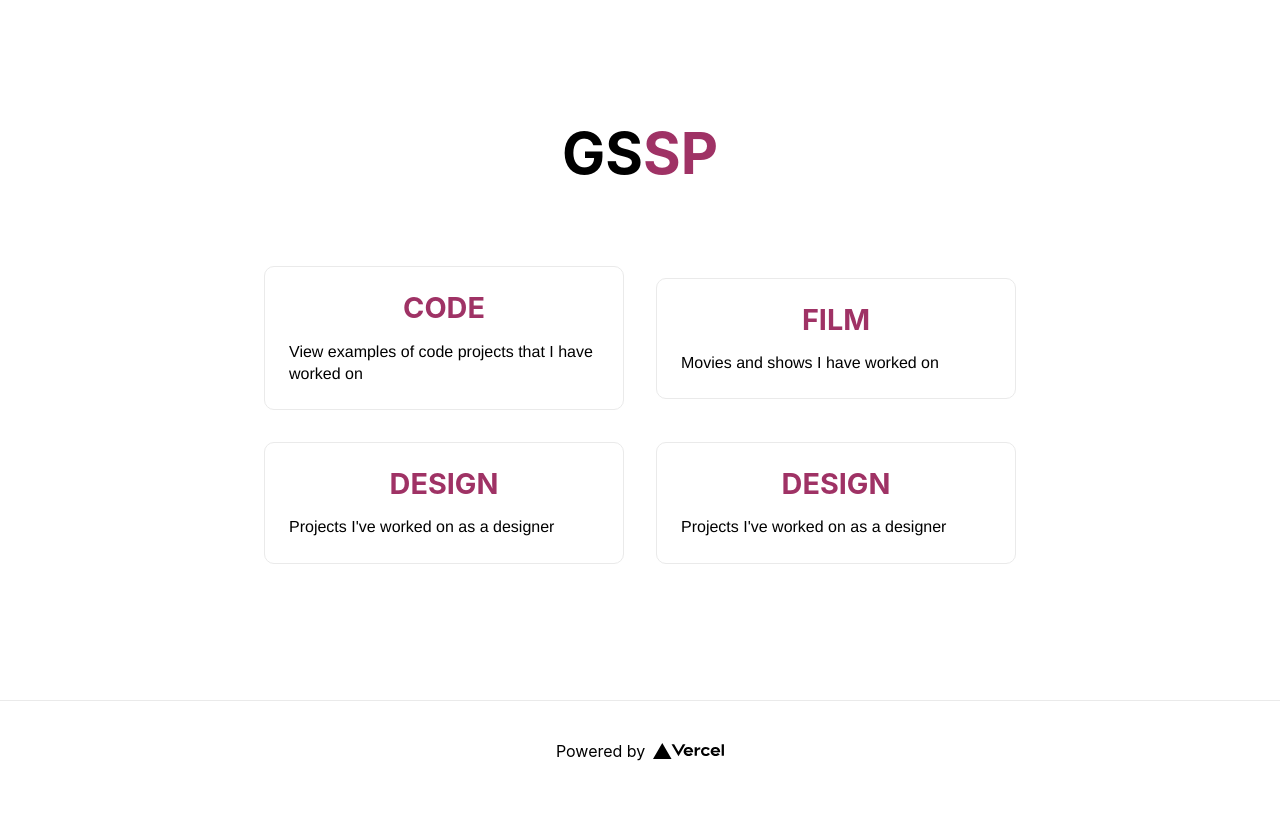
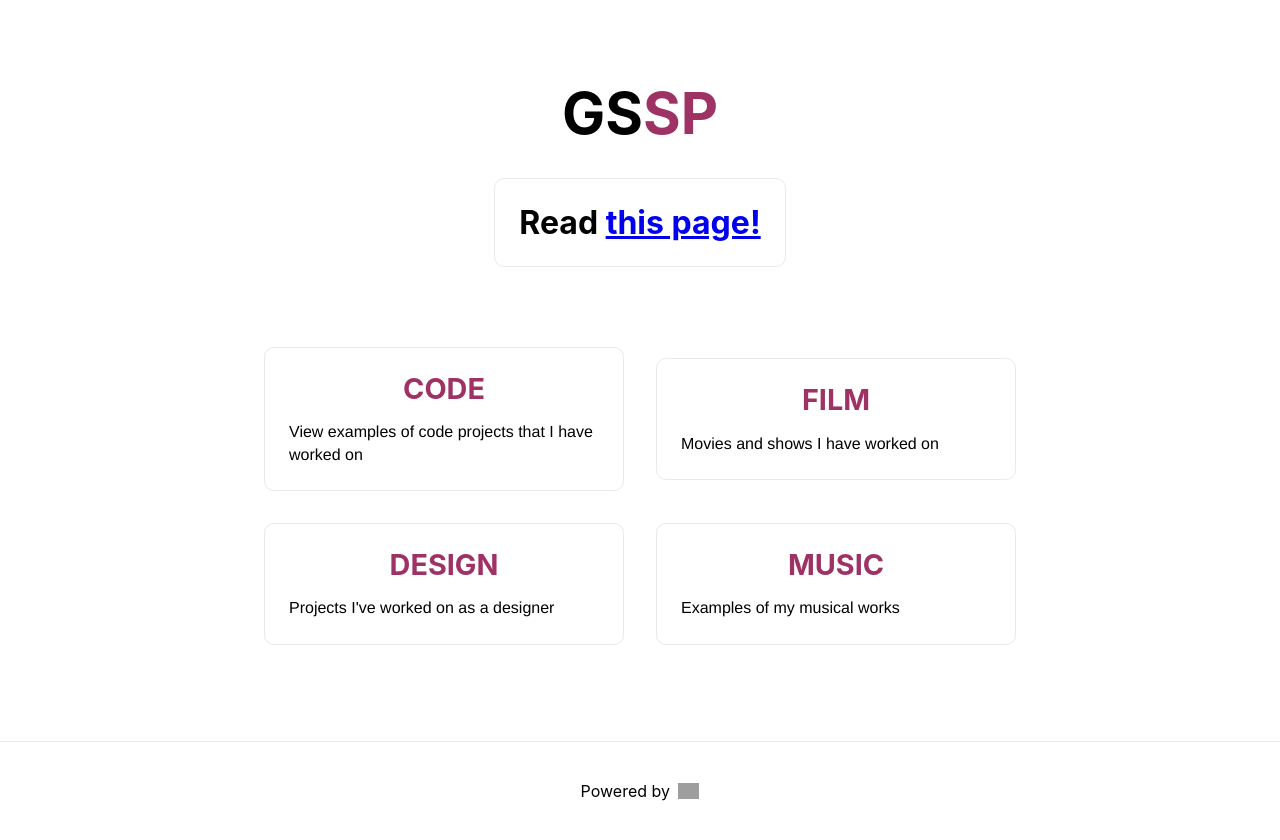
Before and after one commit to gsspdev/gsspdev.github.io, a Next.js app: page / in a window 1280 px wide. Before the commit the page ends 800 px from the top, so only its background shows below. Built offline with nearby package versions, Linux system fonts and the light colour scheme; grey boxes are pictures that could not be loaded.

Commit message:
added title to Head of pages

```diff
--- a/pages/CODE/code-page.js
+++ b/pages/CODE/code-page.js
@@ -1,8 +1,12 @@
+import Head from 'next/head';
 import Link from 'next/link';
 
 export default function CodePage() {
     return (
         <>
+            <Head>
+                <title>Code Page</title>
+            </Head>
             <h1>Coding examples coming soon...</h1>
             <h2>
                 <Link href="/">Back to home</Link>
--- a/pages/DESIGN/design-page.js
+++ b/pages/DESIGN/design-page.js
@@ -1,8 +1,12 @@
+import Head from 'next/head';
 import Link from 'next/link';
 
 export default function DesignPage() {
     return (
         <>
+            <Head>
+                <title>Design Page</title>
+            </Head>
             <h1>Portfolio of my design work</h1>
             <h2>
                 <Link href="/">Back to home</Link>
--- a/pages/FILM/film-page.js
+++ b/pages/FILM/film-page.js
@@ -1,8 +1,12 @@
+import Head from 'next/head';
 import Link from 'next/link';
 
 export default function FilmPage() {
     return (
         <>
+            <Head>
+                <title>Film Page</title>
+            </Head>
             <h1>Portfolio of my film work</h1>
             <h2>
                 <Link href="/">Back to home</Link>
--- a/pages/MUSIC/music-page.js
+++ b/pages/MUSIC/music-page.js
@@ -1,8 +1,12 @@
+import Head from 'next/head';
 import Link from 'next/link';
 
 export default function MusicPage() {
     return (
         <>
+            <Head>
+                <title>Music Page</title>
+            </Head>
             <h1>Some of my original compositions</h1>
             <h2>
                 <Link href="/">Back to home</Link>
--- a/pages/index.js
+++ b/pages/index.js
@@ -13,7 +13,10 @@ export default function Home() {
       <main>
         <h1 className={styles.title}>
           GS<a href="https://twitter.com/GSSPmusic">SP</a>
-          {/* Read <Link href="/posts/first-post">this page!</Link> */}
+        </h1>
+
+        <h1 className={styles.card}>
+          Read <Link href="/posts/first-post">this page!</Link>
         </h1>
 
         <div className={styles.grid}>
@@ -34,8 +37,8 @@ export default function Home() {
           </div>
 
           <div className={styles.card}>
-            <h3 className={styles.title}><Link href="/MUSIC/music-page">DESIGN</Link></h3>
-            <p>Projects I've worked on as a designer</p>
+            <h3 className={styles.title}><Link href="/MUSIC/music-page">MUSIC</Link></h3>
+            <p>Examples of my musical works</p>
           </div>
 
         </div>
```
Also changed, not shown: pages/posts/first-post.js (+13 -0 lines), public/vercel.svg (deleted).
